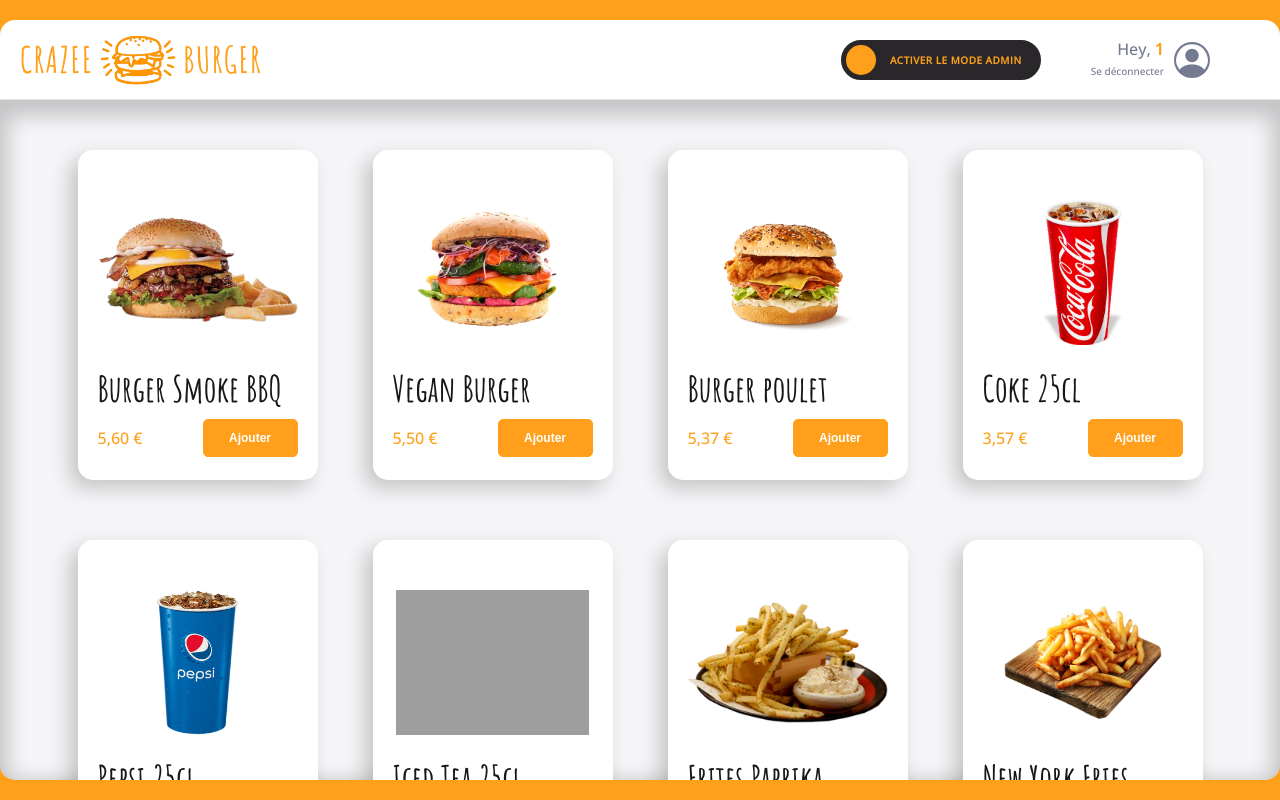
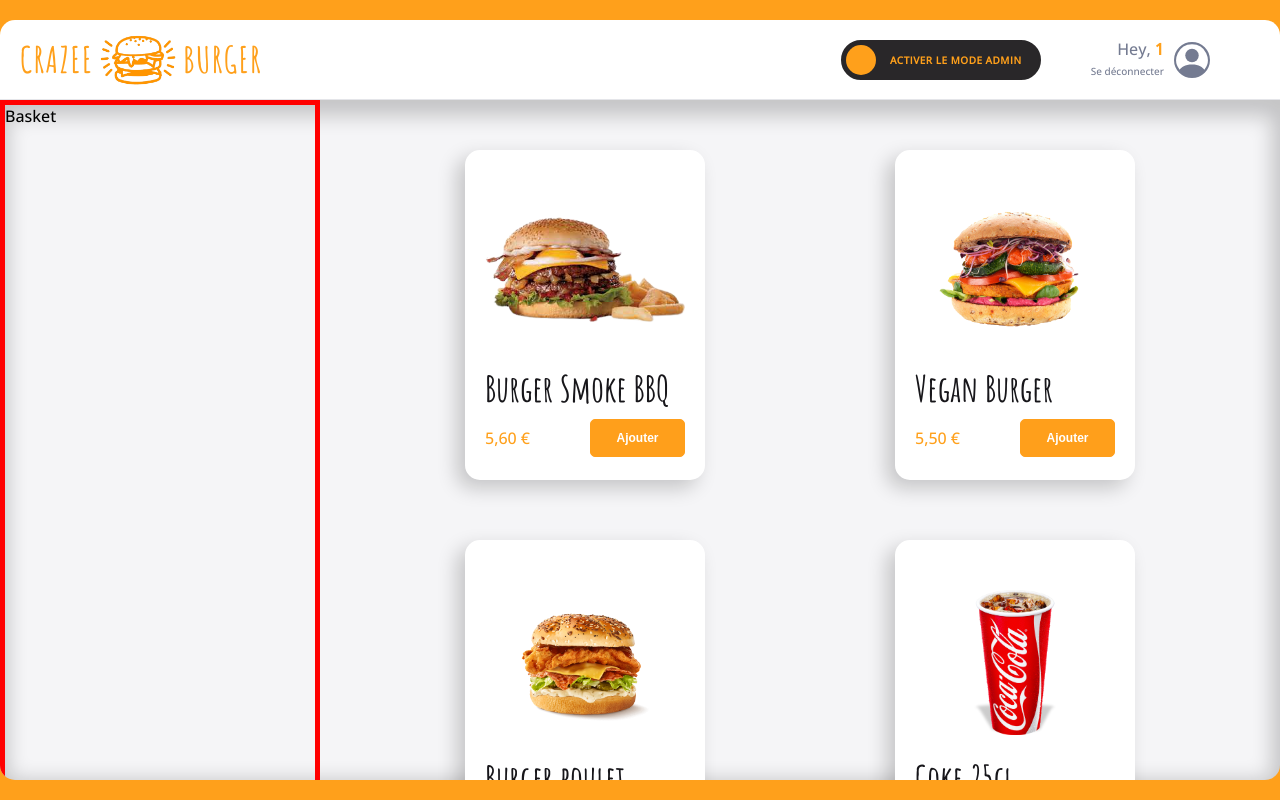
Before and after one commit to Chermann-KING/burger, a React (Create React App) app: page /order/1 in a window 1280 px wide. Built offline with nearby package versions, Linux system fonts and the light colour scheme; grey boxes are pictures that could not be loaded.

Commit message:
📱 F07: ORDER > Main > Reactivate basket and adjust layout

```diff
--- a/src/components/pages/order/Main/Main.js
+++ b/src/components/pages/order/Main/Main.js
@@ -5,7 +5,7 @@
 export default function Main() {
   return (
     <MainStyled>
-      {/* <div className="basket">Basket</div> */}
+      <div className="basket">Basket</div>
       <Menu />
     </MainStyled>
   );
@@ -16,8 +16,8 @@
   flex: 1;
 
   display: grid;
-  /* grid-template-columns: 25% 1fr; */
-  grid-template-columns: 1fr;
+  grid-template-columns: 25% 1fr;
+  /* grid-template-columns: 1fr; */
   overflow-y: scroll;
 
   border-bottom-left-radius: ${theme.borderRadius.extraRound};
--- a/src/components/pages/order/Main/Menu.js
+++ b/src/components/pages/order/Main/Menu.js
@@ -28,7 +28,8 @@
 
 const MenuStyled = styled.div`
   display: grid;
-  grid-template-columns: repeat(4, 1fr);
+  /* grid-template-columns: repeat(4, 1fr); */
+  grid-template-columns: repeat(auto-fit, minmax(300px, 1fr));
   grid-row-gap: 60px;
   justify-items: center;
   padding: 50px 50px 150px;
```
